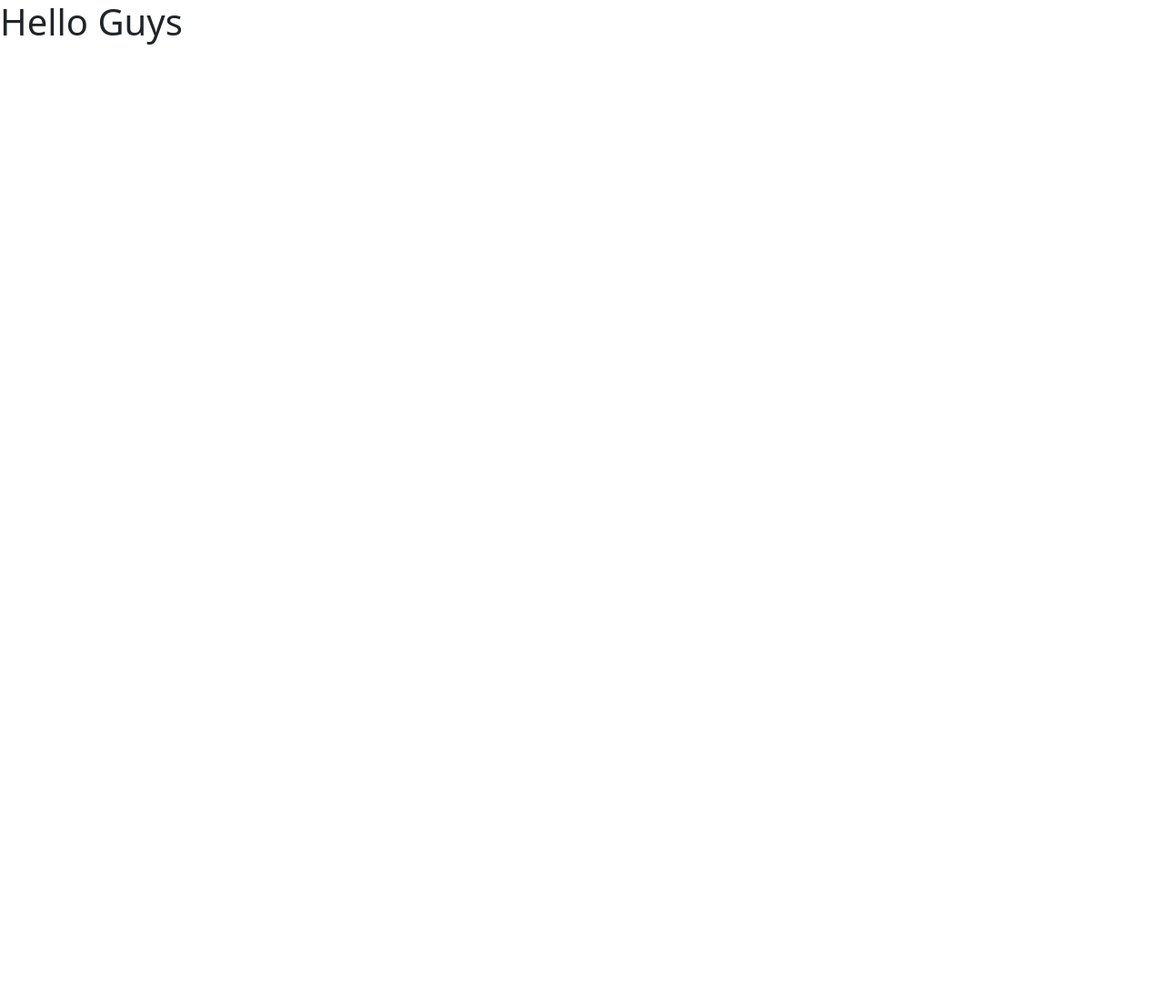
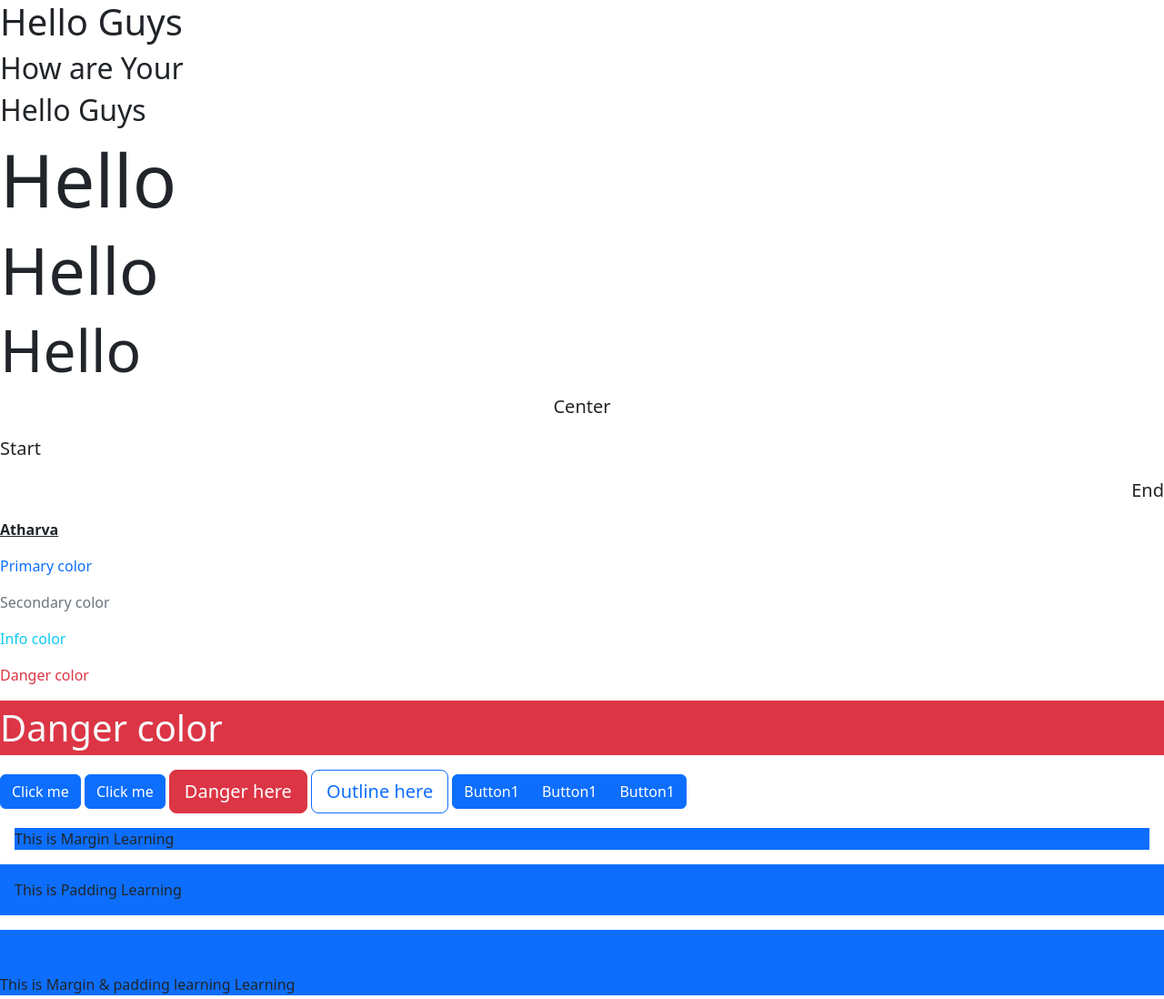
Before and after one commit to AtharvaLitake/Bootstrap-Learnings, a plain HTML site: page index.html in a window 1280 px wide. Shown: the top 1098 px of the page at 91% size. Before the commit the page ends 800 px from the top, so only its background shows below. Drawn offline with nearby package versions, Linux system fonts and the light colour scheme.

Commit message:
bootstrap learnings

```diff
--- a/index.html
+++ b/index.html
@@ -1,17 +1,141 @@
 <!DOCTYPE html>
 <html lang="en">
+
 <head>
     <meta charset="UTF-8">
     <meta name="viewport" content="width=device-width, initial-scale=1.0">
     <title>Bootstrap Learnings</title>
-    <link href="https://cdn.jsdelivr.net/npm/bootstrap@5.3.3/dist/css/bootstrap.min.css" rel="stylesheet" integrity="sha384-QWTKZyjpPEjISv5WaRU9OFeRpok6YctnYmDr5pNlyT2bRjXh0JMhjY6hW+ALEwIH" crossorigin="anonymous">
+    <link href="https://cdn.jsdelivr.net/npm/bootstrap@5.3.3/dist/css/bootstrap.min.css" rel="stylesheet"
+        integrity="sha384-QWTKZyjpPEjISv5WaRU9OFeRpok6YctnYmDr5pNlyT2bRjXh0JMhjY6hW+ALEwIH" crossorigin="anonymous">
+    <link rel="stylesheet" href="styles.css">
 </head>
-<body>
+
+<body class="bg-muted">
+    <!--Without Bootstrap Classes-->
     <h1>Hello Guys</h1>
+    <h2>How are Your</h2>
+
+    <!--Without Bootstrap Classes-->
+    <!--Classes like h1,h2,h3...-->
+    <h1 class="h2">Hello Guys</h1>
+
+    <!--display-->
+    <!--This can be applied to any class-->
+    <h1 class="display-1">Hello</h1>
+    <h1 class="display-2">Hello</h1>
+    <h1 class="display-3">Hello</h1>
+
+    <!--can be applied to any tag-->
+    <!--Alignment-->
+    <p class="lead text-center">
+        Center
+    </p>
+    <p class="lead text-start">
+        Start
+    </p>
+    <p class="lead text-end">
+        End
+    </p>
+
+    <!--Text decorations and font weight-->
+    <p class="text-decoration-underline fw-bold">Atharva</p>
+
+    <!--Typo colors-->
+    <p class="text-primary">Primary color</p>
+    <p class="text-secondary">Secondary color</p>
+    <p class="text-info">Info color</p>
+    <p class="text-danger">Danger color</p>
+
+    <!--Background colors-->
+    <p class="custom-p text-light bg-danger">Danger color</p>
+
+    <!--LINKS AND BUTTONS-->
+    <!--BASIC --btn is basic class-->
+    <button class="btn btn-primary">Click me</button>
+
+    <!--Buttons as anchor tags-->
+    <a href="" class="btn btn-primary">Click me</a>
+
+    <!--Size of all button-->
+    <button class="btn btn-lg btn-danger">Danger here</button>
+
+
+    <!--Outline styling of the button-->
+    <button class="btn btn-outline-primary btn-lg">Outline here</button>
+
+    <!--Button Groups-->
+    <div class="btn-group">
+        <a href="" class="btn btn-primary">Button1</a>
+        <a href="" class="btn btn-primary">Button1</a>
+        <a href="" class="btn btn-primary">Button1</a>
+    </div>
+
+    <!--Utility Classes--border,padding,margin-->
+    <!--mt,mb,ms,me -... pe,ps,pt,pb-->
+    <div class="bg-primary m-3">This is Margin Learning</div>
+    <div class="bg-primary p-3">This is Padding Learning</div>
+    <div class="bg-primary my-3 pt-5">This is Margin & padding learning Learning</div>
+
+    <!--Borders-->
+
+    <div class="m-3 p-3 rounded-pill border">default border-top</div>
+    <div class="m-3 p-3 border-bottom border-success border-5">default border-top</div>
+
+    <!--Box Shadow-->
+    <div class="m-3 p-3 shadow">HEllo Shadow here</div>
+
+    <!---Font Weight-->
+    <p class="fw-bold">Atharva</p>
+    <p class="fw-bolder">Atharva</p>
+    <p class="fst-italic">Atharva</p>
+    <p class="fw-light">Atharva</p>
+
+    <!--Containers-->
+    <div class="container-fluid bg-primary">
+        Hello
+    </div>
+
+    <!--Grid System-->
+    <div class="container-lg my-5">
+        <h2>Basic grid</h2>
+        <div class="row">
+            <div class="col-6">
+                <div class="p-5 bg-primary">Hello</div>
+            </div>
+            <div class="col-4">
+                <div class=" p-5 bg-primary">Hello</div>
+            </div>
+            <div class="col-1">
+                <div class=" p-5 bg-primary">Hello</div>
+            </div>
+            <div class="col-1">
+                <div class=" p-5 bg-primary">Hello</div>
+            </div>
+        </div>
+    </div>
+
+    <!--Responsiveness-->
+    <!--Grid System-->
+    <div class="container-lg my-5">
+        <h2>Basic grid</h2>
+        <div class="row">
+            <div class="col-sm-4 col-lg-6 col-md-6 ">
+                <div class="p-5 bg-primary">Hello</div>
+            </div>
+            <div class="col-sm-4 col-lg-3  ">
+                <div class=" p-5 bg-primary">Hello</div>
+            </div>
+            <div class="col-sm-4 col-lg-3 ">
+                <div class=" p-5 bg-primary">Hello</div>
+            </div>
+        </div>
+    </div>
 
 
 
+    <script src="https://cdn.jsdelivr.net/npm/bootstrap@5.3.3/dist/js/bootstrap.bundle.min.js"
+        integrity="sha384-YvpcrYf0tY3lHB60NNkmXc5s9fDVZLESaAA55NDzOxhy9GkcIdslK1eN7N6jIeHz"
+        crossorigin="anonymous"></script>
+</body>
 
-    <script src="https://cdn.jsdelivr.net/npm/bootstrap@5.3.3/dist/js/bootstrap.bundle.min.js" integrity="sha384-YvpcrYf0tY3lHB60NNkmXc5s9fDVZLESaAA55NDzOxhy9GkcIdslK1eN7N6jIeHz" crossorigin="anonymous"></script>
-</body>
 </html>
--- /dev/null
+++ b/styles.css
@@ -0,0 +1,4 @@
+.custom-p
+{
+    font-size: 40px;
+}
```
Also changed, not shown: Boostrap.txt.
